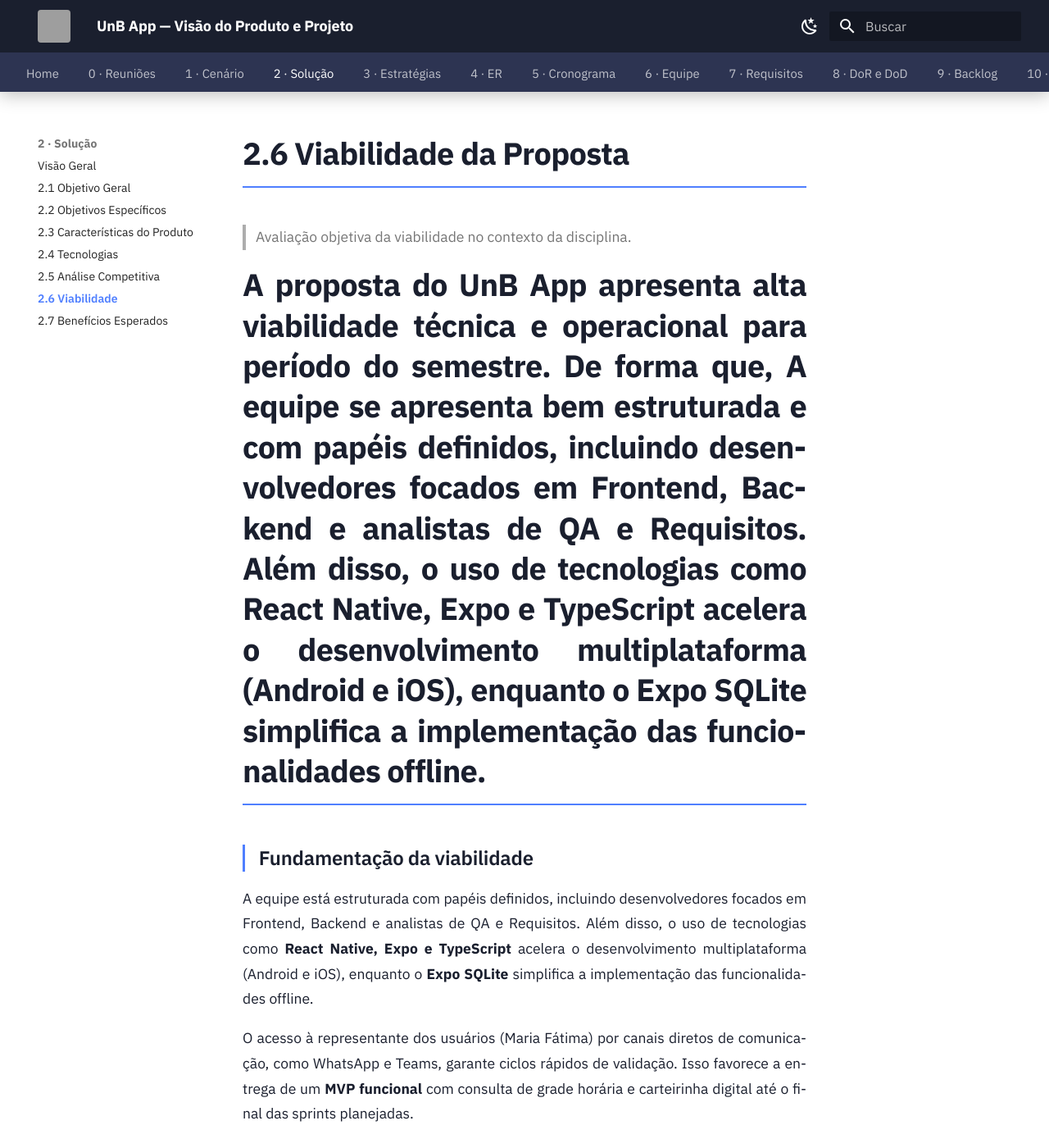
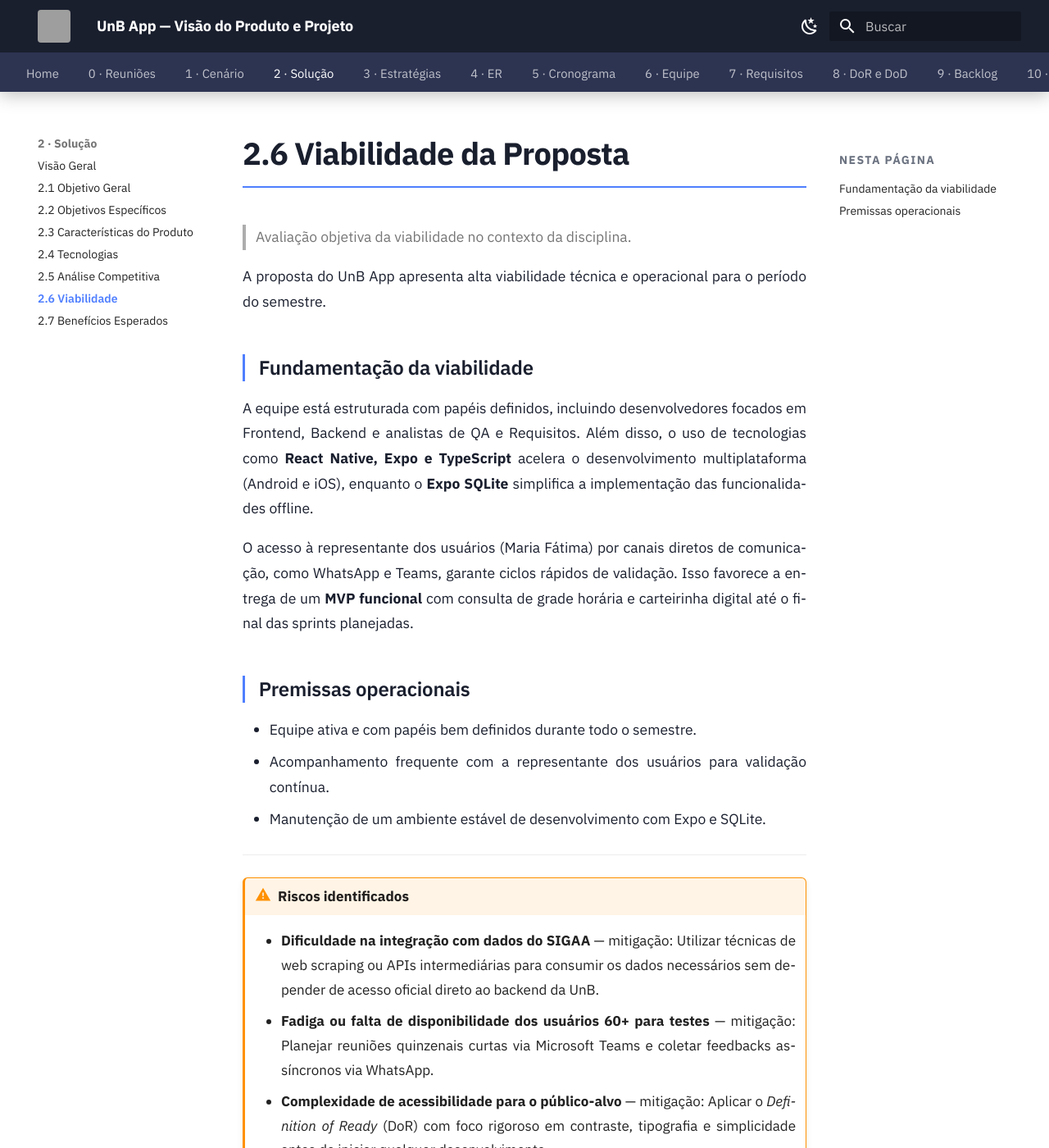
Before and after one commit to mdsreq-fga-unb/REQ-2026.1-T02-UnB-App, an MkDocs documentation site: the page built from docs/02-solucao/viabilidade.md, in a window 1280 px wide and 1400 px high. Shown: the whole window at 82% size. Built offline with MkDocs 1.6.1 and Material for MkDocs 9.7.7, drawn with Linux system fonts in a browser that asks for light colours; some of the changed text lies outside the part shown; grey boxes are pictures that could not be loaded.

Commit message:
docs: arruma formatação de viabilidade

```diff
--- a/docs/02-solucao/viabilidade.md
+++ b/docs/02-solucao/viabilidade.md
@@ -2,8 +2,7 @@
 
 > Avaliação objetiva da viabilidade no contexto da disciplina.
 
-A proposta do UnB App apresenta alta viabilidade técnica e operacional para  período do semestre. De forma que, A equipe se apresenta bem estruturada e com papéis definidos, incluindo desenvolvedores focados em Frontend, Backend e analistas de QA e Requisitos. Além disso, o uso de tecnologias como **React Native, Expo e TypeScript** acelera o desenvolvimento multiplataforma (Android e iOS), enquanto o **Expo SQLite** simplifica a implementação das funcionalidades offline.
-=======
+A proposta do UnB App apresenta alta viabilidade técnica e operacional para o período do semestre.
 
 ## Fundamentação da viabilidade
 
@@ -22,14 +21,10 @@ O acesso à representante dos usuários (Maria Fátima) por canais diretos de co
 
 !!! warning "Riscos identificados"
     - **Dificuldade na integração com dados do SIGAA** — mitigação: Utilizar técnicas de web scraping ou APIs intermediárias para consumir os dados necessários sem depender de acesso oficial direto ao backend da UnB.
-    - **Fadiga ou falta de disponibilidade dos usuários 60+ para testes** — mitigação: Planejar reuniões quinzenais curtas via Microsoft Teams ou google-meet e coletar feedbacks por meio do WhatsApp.
+    - **Fadiga ou falta de disponibilidade dos usuários 60+ para testes** — mitigação: Planejar reuniões quinzenais curtas via Microsoft Teams e coletar feedbacks assíncronos via WhatsApp.
     - **Complexidade de acessibilidade para o público-alvo** — mitigação: Aplicar o *Definition of Ready* (DoR) com foco rigoroso em contraste, tipografia e simplicidade antes de iniciar qualquer desenvolvimento.
 
 !!! success "Condições para viabilidade"
     - **Engajamento da Cliente:** Manutenção da comunicação frequente com a representante Maria Fátima para validação dos incrementos.
     - **Ambiente de Desenvolvimento:** Configuração estável do ecossistema Expo e SQLite pela equipe de desenvolvimento.
     - **Cumprimento do Cronograma:** Seguir rigorosamente o planejamento de 7 sprints para garantir a consolidação final em junho de 2026.
-<<<<<<< HEAD
-
-=======
->>>>>>> 978e6aa8ac6c7604c9bc765cc9d77e9001466218
```
